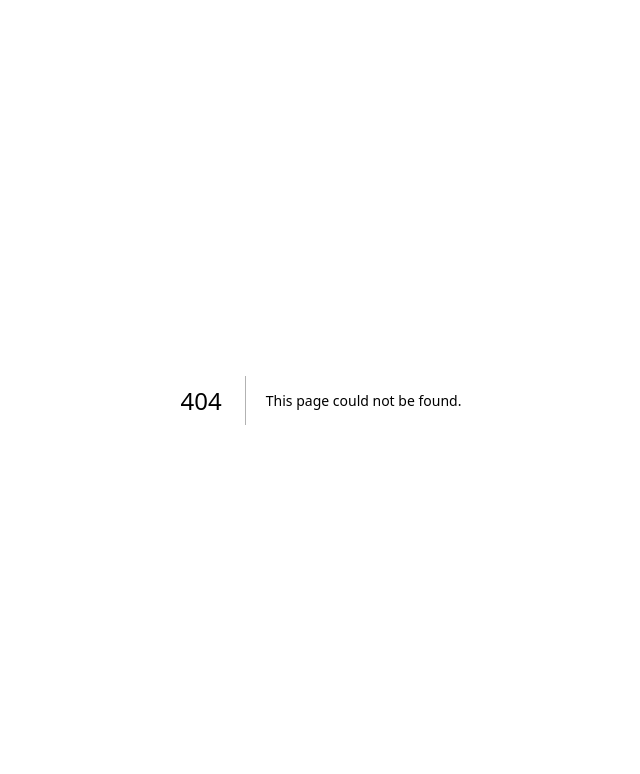
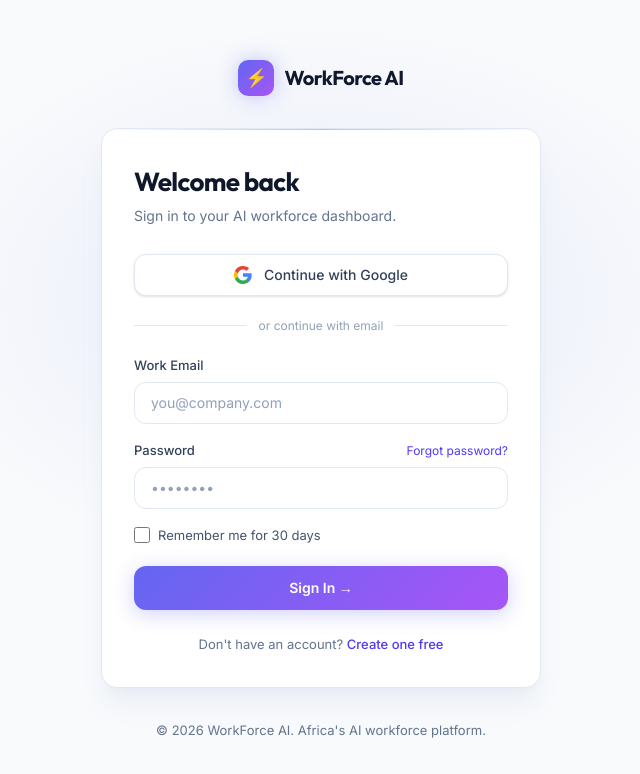
Before and after one commit to Pipe7-sudo/Agentic, a Next.js app in the folder frontend/: page /sign-in in a window 1280 px wide. Before the commit this address had no page. Shown: the top 774 px of the page, without its empty margins (319-959 px from the left). Built offline with nearby package versions, Linux system fonts and the light colour scheme.

Commit message:
feat(auth): add Sign In page with email, password, and Google SSO

```diff
--- /dev/null
+++ b/frontend/src/app/(auth)/sign-in/page.tsx
@@ -0,0 +1,109 @@
+'use client';
+import { useState } from 'react';
+import Link from 'next/link';
+import { useRouter } from 'next/navigation';
+
+export default function SignInPage() {
+  const router = useRouter();
+  const [email, setEmail] = useState('');
+  const [password, setPassword] = useState('');
+  const [remember, setRemember] = useState(false);
+  const [loading, setLoading] = useState(false);
+  const [error, setError] = useState('');
+
+  const handleSubmit = async (e: React.FormEvent) => {
+    e.preventDefault();
+    setError('');
+    if (!email || !password) { setError('Please fill in all fields.'); return; }
+    setLoading(true);
+    // Simulate auth delay
+    await new Promise(r => setTimeout(r, 1000));
+    localStorage.setItem('wf_session', JSON.stringify({ email, name: 'Demo User' }));
+    router.push('/dashboard');
+  };
+
+  return (
+    <>
+      <div className="mb-7">
+        <h1 className="font-['Outfit'] text-[26px] font-bold text-slate-900 dark:text-white tracking-tight mb-1">Welcome back</h1>
+        <p className="text-sm text-slate-500 dark:text-slate-400">Sign in to your AI workforce dashboard.</p>
+      </div>
+
+      {/* Google SSO */}
+      <button className="w-full flex items-center justify-center gap-3 py-2.5 px-4 rounded-xl border border-slate-200 dark:border-white/[0.07] bg-white dark:bg-white/[0.03] hover:bg-slate-50 dark:hover:bg-white/[0.06] text-slate-700 dark:text-slate-200 text-sm font-medium transition-all mb-5 shadow-sm dark:shadow-none">
+        <svg width="18" height="18" viewBox="0 0 18 18" fill="none">
+          <path d="M17.64 9.2c0-.637-.057-1.251-.164-1.84H9v3.481h4.844c-.209 1.125-.843 2.078-1.796 2.716v2.259h2.908c1.702-1.567 2.684-3.875 2.684-6.615z" fill="#4285F4"/>
+          <path d="M9 18c2.43 0 4.467-.806 5.956-2.184l-2.908-2.259c-.806.54-1.837.86-3.048.86-2.344 0-4.328-1.584-5.036-3.711H.957v2.332A8.997 8.997 0 009 18z" fill="#34A853"/>
+          <path d="M3.964 10.706A5.41 5.41 0 013.682 9c0-.593.102-1.17.282-1.706V4.962H.957A8.996 8.996 0 000 9c0 1.452.348 2.827.957 4.038l3.007-2.332z" fill="#FBBC05"/>
+          <path d="M9 3.58c1.321 0 2.508.454 3.44 1.345l2.582-2.58C13.463.891 11.426 0 9 0A8.997 8.997 0 00.957 4.962L3.964 7.294C4.672 5.163 6.656 3.58 9 3.58z" fill="#EA4335"/>
+        </svg>
+        Continue with Google
+      </button>
+
+      <div className="flex items-center gap-3 mb-5">
+        <div className="flex-1 h-px bg-slate-200 dark:bg-white/[0.07]" />
+        <span className="text-[12px] text-slate-400 dark:text-slate-600">or continue with email</span>
+        <div className="flex-1 h-px bg-slate-200 dark:bg-white/[0.07]" />
+      </div>
+
+      <form onSubmit={handleSubmit} className="flex flex-col gap-4">
+        {error && (
+          <div className="bg-rose-50 dark:bg-rose-500/10 border border-rose-200 dark:border-rose-500/20 text-rose-600 dark:text-rose-400 text-sm px-4 py-3 rounded-xl">{error}</div>
+        )}
+        <div>
+          <label className="block text-[13px] font-medium text-slate-700 dark:text-slate-300 mb-1.5">Work Email</label>
+          <input
+            type="email"
+            value={email}
+            onChange={e => setEmail(e.target.value)}
+            placeholder="you@company.com"
+            className="w-full px-4 py-2.5 rounded-xl border border-slate-200 dark:border-white/[0.07] bg-white dark:bg-white/[0.03] text-slate-900 dark:text-white text-sm placeholder:text-slate-400 dark:placeholder:text-slate-600 focus:outline-none focus:ring-2 focus:ring-indigo-500/50 focus:border-indigo-400 dark:focus:border-indigo-500 transition-all"
+          />
+        </div>
+        <div>
+          <div className="flex items-center justify-between mb-1.5">
+            <label className="block text-[13px] font-medium text-slate-700 dark:text-slate-300">Password</label>
+            <Link href="/forgot-password" className="text-[12px] text-indigo-600 dark:text-indigo-400 hover:underline no-underline">Forgot password?</Link>
+          </div>
+          <input
+            type="password"
+            value={password}
+            onChange={e => setPassword(e.target.value)}
+            placeholder="••••••••"
+            className="w-full px-4 py-2.5 rounded-xl border border-slate-200 dark:border-white/[0.07] bg-white dark:bg-white/[0.03] text-slate-900 dark:text-white text-sm placeholder:text-slate-400 dark:placeholder:text-slate-600 focus:outline-none focus:ring-2 focus:ring-indigo-500/50 focus:border-indigo-400 dark:focus:border-indigo-500 transition-all"
+          />
+        </div>
+        <div className="flex items-center gap-2">
+          <input
+            id="remember"
+            type="checkbox"
+            checked={remember}
+            onChange={e => setRemember(e.target.checked)}
+            className="w-4 h-4 rounded border-slate-300 dark:border-white/20 accent-indigo-600"
+          />
+          <label htmlFor="remember" className="text-[13px] text-slate-600 dark:text-slate-400 cursor-pointer">Remember me for 30 days</label>
+        </div>
+        <button
+          type="submit"
+          disabled={loading}
+          className="w-full py-3 rounded-xl text-sm font-semibold text-white gradient-bg shadow-[0_4px_20px_rgba(99,102,241,0.3)] hover:shadow-[0_6px_28px_rgba(99,102,241,0.45)] hover:-translate-y-px transition-all disabled:opacity-60 disabled:cursor-not-allowed disabled:transform-none mt-1"
+        >
+          {loading ? (
+            <span className="flex items-center justify-center gap-2">
+              <svg className="animate-spin w-4 h-4" fill="none" viewBox="0 0 24 24">
+                <circle className="opacity-25" cx="12" cy="12" r="10" stroke="currentColor" strokeWidth="4"/>
+                <path className="opacity-75" fill="currentColor" d="M4 12a8 8 0 018-8v8H4z"/>
+              </svg>
+              Signing in…
+            </span>
+          ) : 'Sign In →'}
+        </button>
+      </form>
+
+      <p className="mt-6 text-center text-[13px] text-slate-500 dark:text-slate-500">
+        Don&apos;t have an account?{' '}
+        <Link href="/sign-up" className="text-indigo-600 dark:text-indigo-400 font-medium hover:underline no-underline">Create one free</Link>
+      </p>
+    </>
+  );
+}
```
